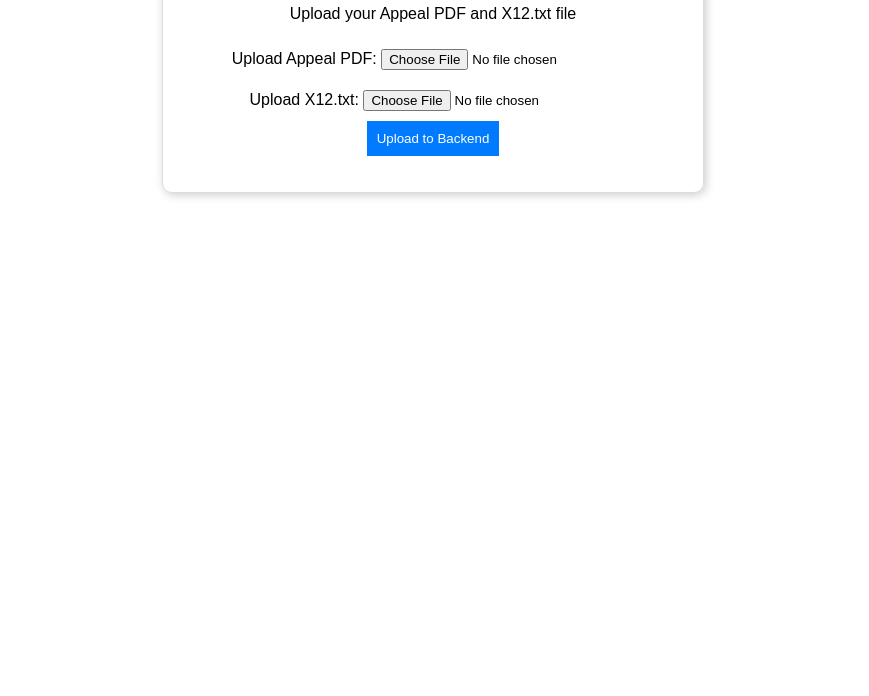
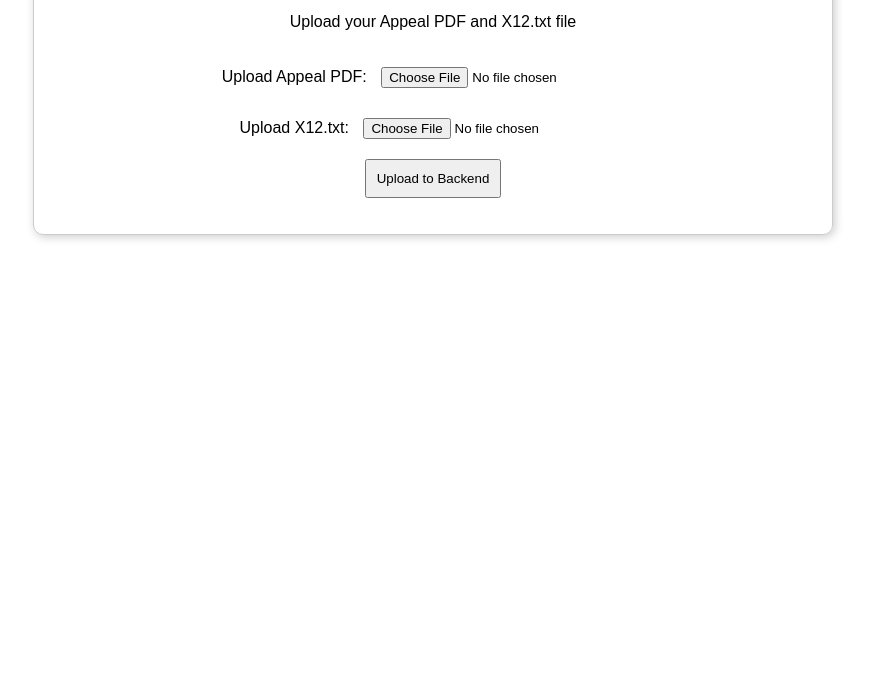
Before and after one commit to shubham15101996-code/HPOC, a plain HTML site: page index.html in a window 1280 px wide. Shown: the part 104-800 px from the top of the page, without its empty margins (207-1076 px from the left). Drawn offline with Linux system fonts and the light colour scheme.

Commit message:
Update index.html

```diff
--- a/index.html
+++ b/index.html
@@ -5,38 +5,15 @@
     <meta name="viewport" content="width=device-width, initial-scale=1.0">
     <title>Health Care Insurance Claim</title>
     <style>
-        body {
-            font-family: Arial, sans-serif;
-            margin: 20px;
-            text-align: center;
-        }
-        .container {
-            max-width: 500px;
-            margin: auto;
-            padding: 20px;
-            border: 1px solid #ddd;
-            border-radius: 10px;
-            box-shadow: 2px 2px 10px #ccc;
-        }
-        input {
-            margin: 10px 0;
-        }
-        button {
-            background-color: #007bff;
-            color: white;
-            border: none;
-            padding: 10px;
-            cursor: pointer;
-        }
-        button:hover {
-            background-color: #0056b3;
-        }
+        body { font-family: Arial, sans-serif; text-align: center; margin-top: 20px; }
+        .container { width: 60%; margin: auto; padding: 20px; border: 1px solid #ccc; border-radius: 10px; box-shadow: 2px 2px 10px #ccc; }
+        input, button { padding: 10px; margin-top: 10px; }
     </style>
 </head>
 <body>
 
+    <h1>Health Care Insurance Claim</h1>
     <div class="container">
-        <h2>Health Care Insurance Claim</h2>
         <p>Upload your Appeal PDF and X12.txt file</p>
 
         <label for="appealPdf">Upload Appeal PDF:</label>
@@ -52,13 +29,12 @@
 
     <script>
         async function uploadFiles() {
-            const backendUrl = "http://YOUR_BACKEND_URL/upload";  // Replace with your backend API
+            const backendUrl = "http://YOUR_BACKEND_URL/upload";  // Replace with your actual backend API
 
             let appealPdf = document.getElementById("appealPdf").files[0];
             let x12File = document.getElementById("x12File").files[0];
 
             let formData = new FormData();
-
             if (appealPdf) formData.append("file", appealPdf);
             if (x12File) formData.append("file", x12File);
 
```
